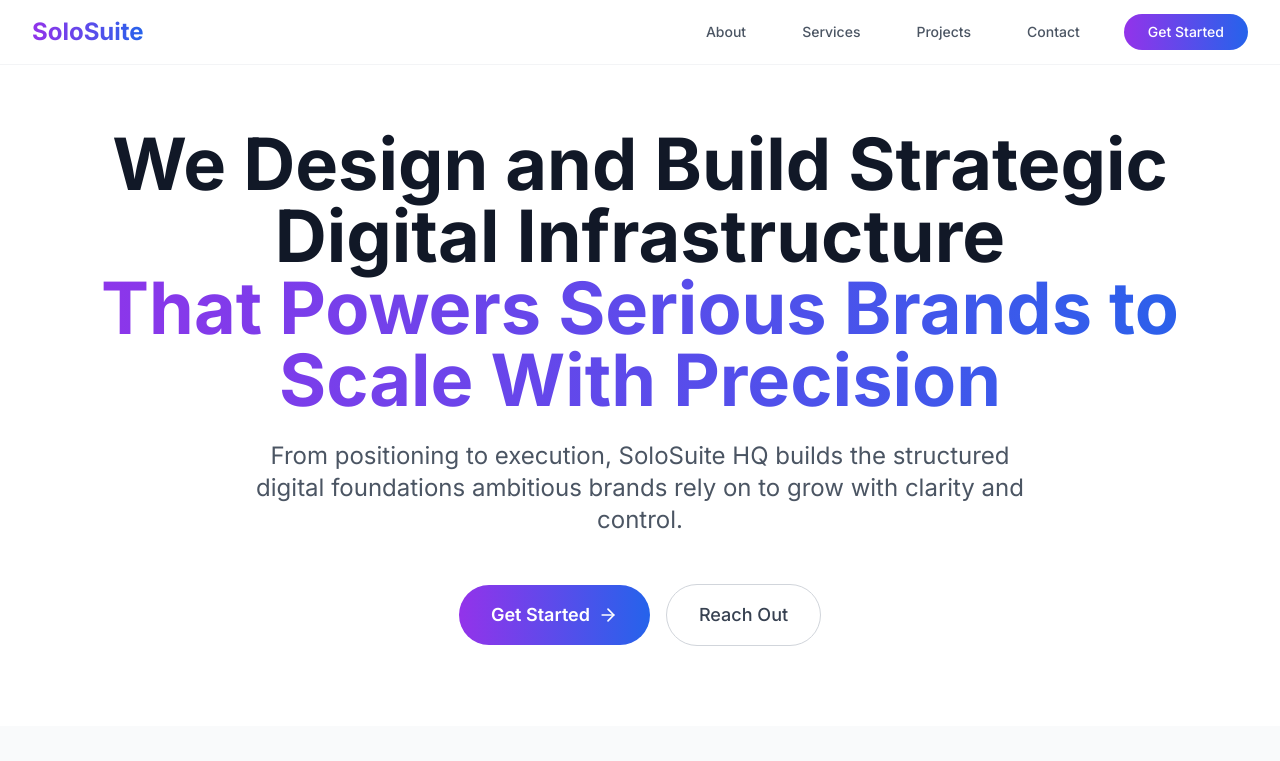
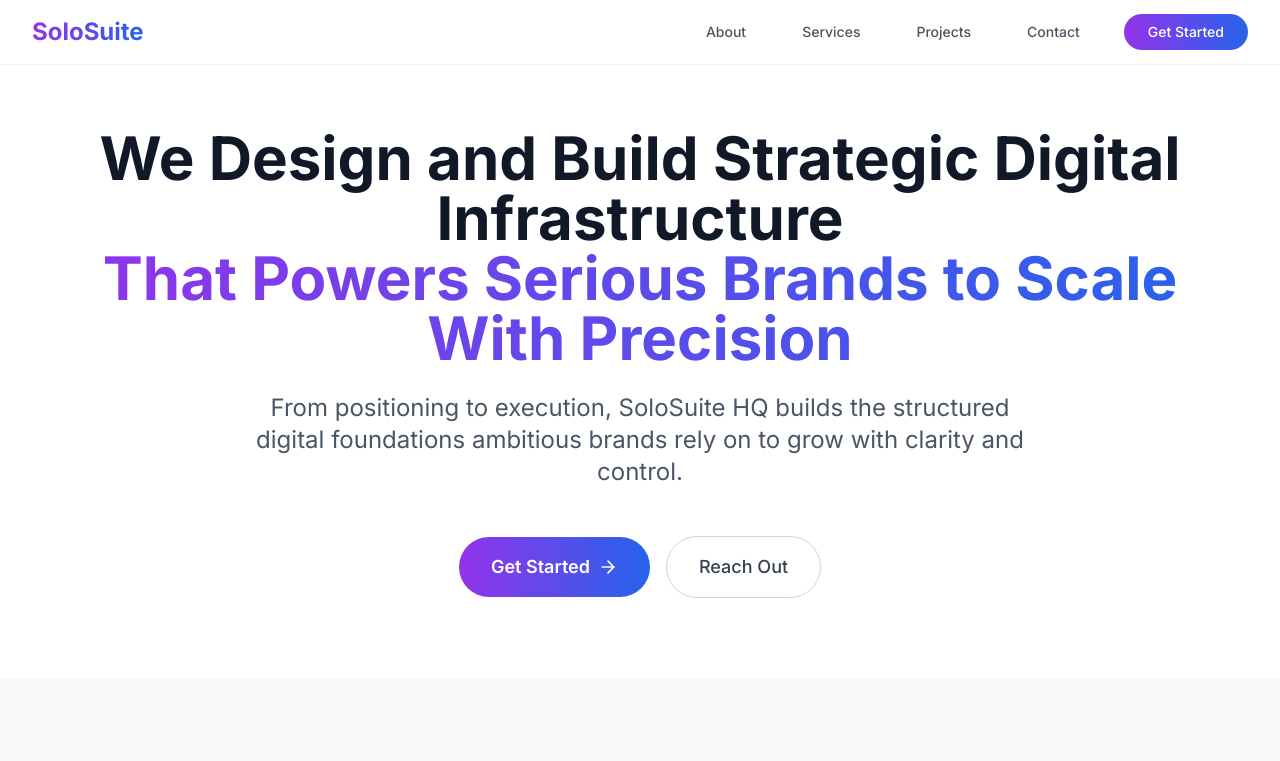
Before and after one commit to MalaikaJahangir/solosuite, a React (Vite) app: page / in a window 1280 px wide. Shown: the top 761 px of the page. Built offline with nearby package versions, Linux system fonts and the light colour scheme.

Commit message:
Update Hero Section heading size on HomePage

```diff
--- a/src/HomePage.tsx
+++ b/src/HomePage.tsx
@@ -101,7 +101,7 @@
             <section className="pt-32 pb-20 px-4 sm:px-6 lg:px-8">
                 <div className="max-w-7xl mx-auto">
                     <div className="text-center">
-                        <h1 className="text-4xl sm:text-6xl lg:text-7xl font-bold text-gray-900 mb-6">
+                        <h1 className="text-3xl sm:text-5xl lg:text-6xl font-bold text-gray-900 mb-6 leading-tight">
                             We Design and Build Strategic Digital Infrastructure
                             <span className="block bg-gradient-to-r from-purple-600 to-blue-600 bg-clip-text text-transparent">
                                 That Powers Serious Brands to Scale With Precision
```
